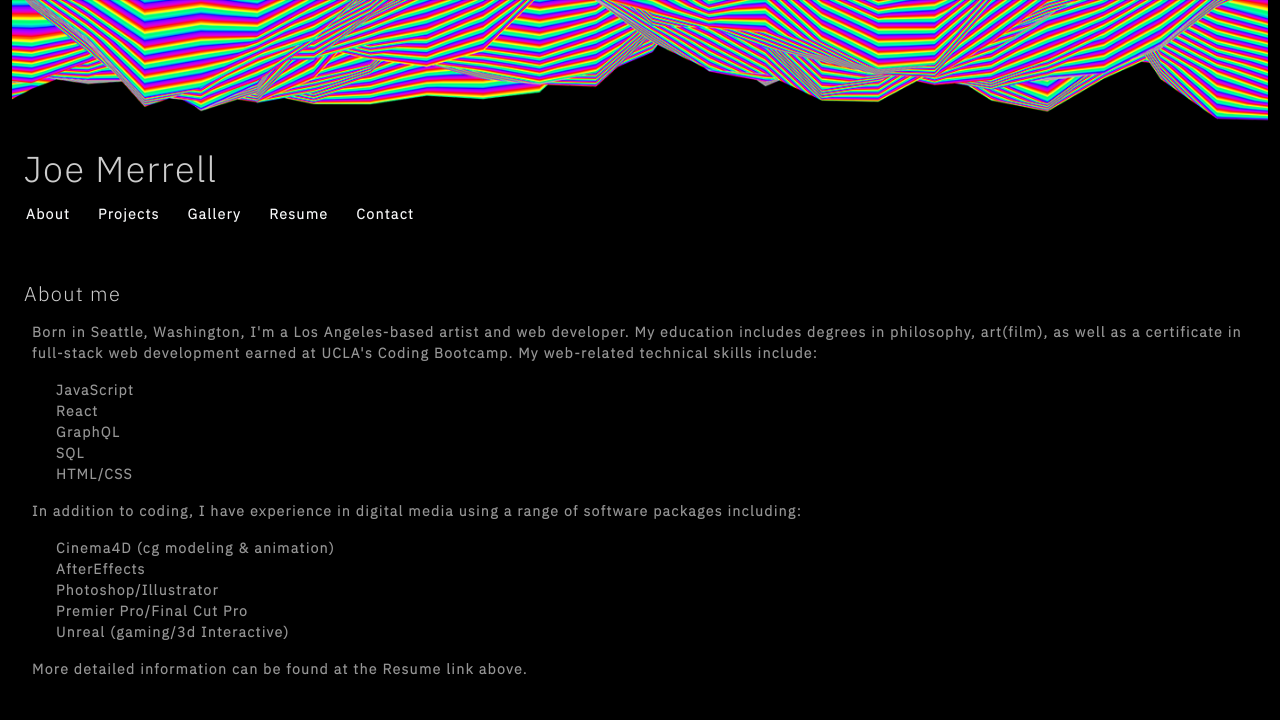
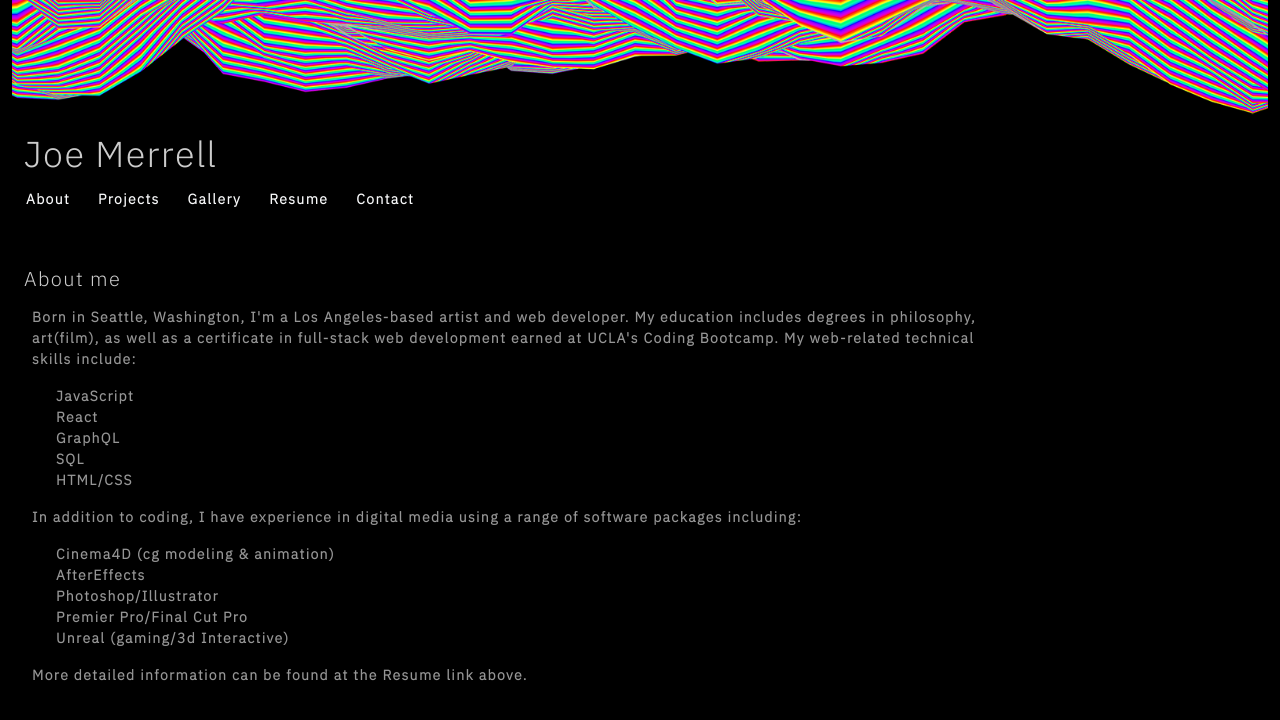
Before and after one commit to JoeMerrell/joe-merrell-portfolio, a React (Create React App) app: page / in a window 1280 px wide. Shown: the top 720 px of the page. Built offline with nearby package versions, Linux system fonts and the light colour scheme.

Commit message:
adjustments to nav and header image

```diff
--- a/src/components/About/index.js
+++ b/src/components/About/index.js
@@ -5,6 +5,8 @@ function About() {
     <section className="container-fluid mt-5">
       <h5 id="about" className="text-head container-fluid">About me</h5>
       <div className="container-fluid mt-3">
+        <div className="row">
+          <div className="col">
           <p className="basic px-2">Born in Seattle, Washington, I'm a Los Angeles-based artist and web developer. My education includes degrees in philosophy, art(film), as well as a certificate in full-stack web development earned at UCLA's Coding Bootcamp. My web-related technical skills include:</p>
             <ul className="basic">
                 <li>JavaScript</li>
@@ -22,6 +24,10 @@ function About() {
                 <li>Unreal (gaming/3d Interactive)</li>
             </ul>
             <p className="basic px-2">More detailed information can be found at the Resume link above.</p>
+            </div>
+            <div className="col-lg-auto"></div>
+            <div className="col col-lg-2"></div>
+        </div>
       </div>
 
     </section>
--- a/src/components/Nav/index.js
+++ b/src/components/Nav/index.js
@@ -1,16 +1,16 @@
 import React from 'react';
 import { capitalizeFirstLetter } from '../../utils/helpers';
-import navbarImage from "../../assets/images/rainbow4c.png";
+import navbarImage from "../../assets/images/rainbow6d.png";
 
 function Nav(props) {
   const tabs = ['About', 'Projects', 'Gallery', 'Resume', 'Contact'];
   return (
-    <div className="container-fluid">
+    <div className="container-fluid decor">
       <img src={navbarImage} alt="rainbow-mountains" />
-      <h1 className="container-fluid">Joe Merrell</h1>
-      <ul className="nav">
+      <h1 className="container-fluid decor">Joe Merrell</h1>
+      <ul className="nav decor">
       {tabs.map(tab => (
-        <li className="nav-item" key={tab}>
+        <li className="nav-item decor" key={tab}>
           <a
             href={'#' + tab.toLowerCase()}
             onClick={() => props.handlePageChange(tab)}
```
Also changed, not shown: src/assets/images/rainbow6d.png (added).
